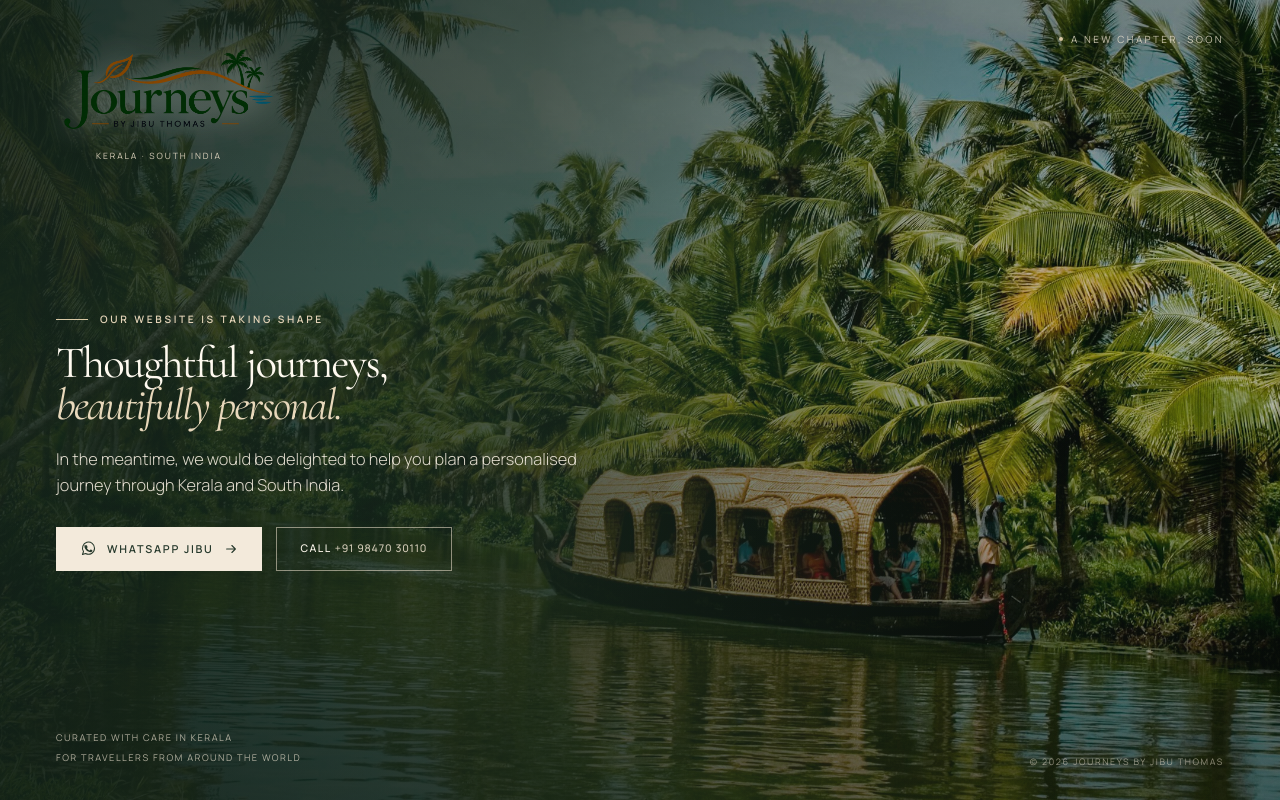
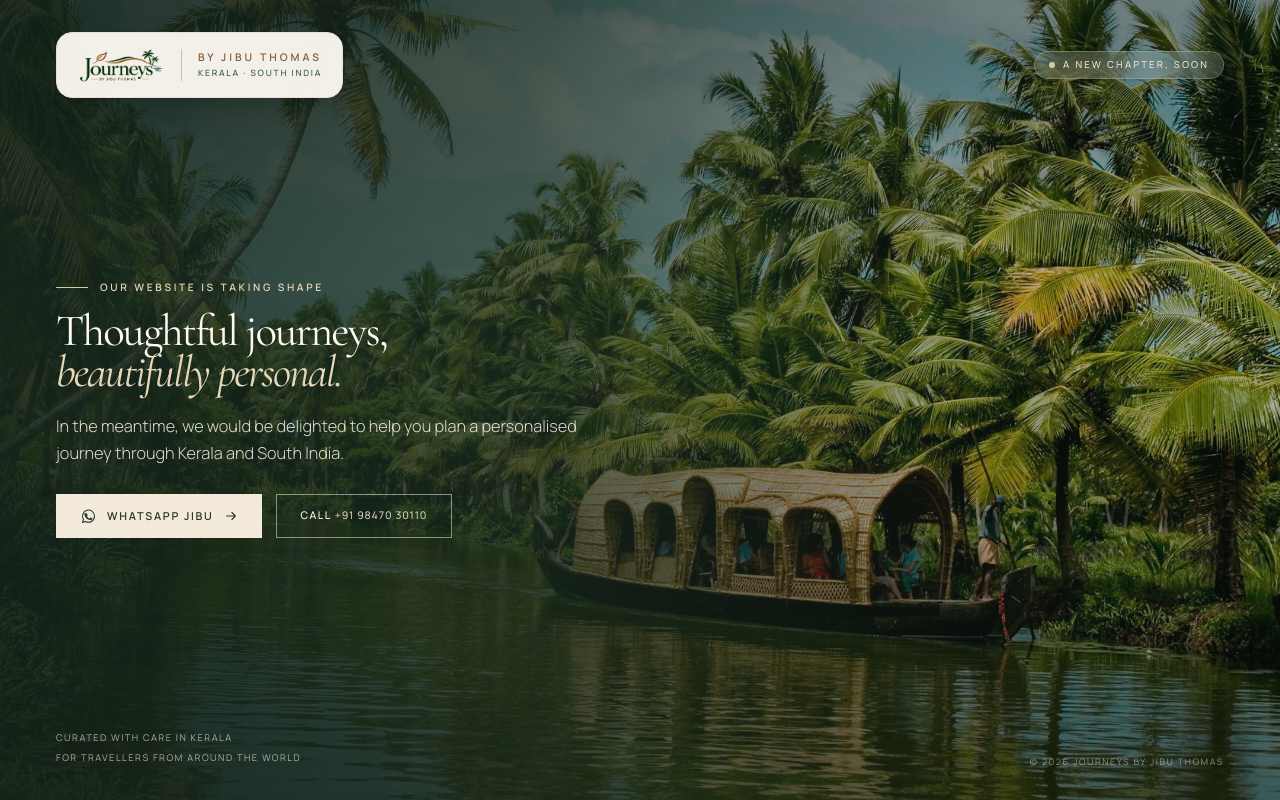
Before and after one commit to NYLEXWEB/journeys-landing-page, a React (Vite) app: page / in a window 1280 px wide. Built offline with nearby package versions, Linux system fonts and the light colour scheme.

Commit message:
feat: add landing page App component with responsive layout and contact links

```diff
--- a/src/App.jsx
+++ b/src/App.jsx
@@ -49,28 +49,35 @@ export default function App() {
 
       {/* Single Viewport Container - Zero Scroll Across All Screens */}
       <div className="relative z-10 mx-auto flex h-full max-h-[100dvh] w-full max-w-[1440px] flex-col justify-between px-5 py-4 sm:px-8 sm:py-6 lg:px-14 lg:py-8">
-        {/* Header */}
-        <header className="flex-shrink-0 flex items-start justify-between">
+        {/* Header - Luxury Frosted Atelier Capsule for 100% Logo Contrast */}
+        <header className="flex-shrink-0 flex items-center justify-between gap-4">
           <a
             aria-label="Journeys by Jibu Thomas, home"
-            className="inline-flex flex-col text-[#fffaf0]"
+            className="group relative inline-flex items-center gap-3 sm:gap-4 rounded-xl sm:rounded-2xl bg-[#fffcf5]/94 px-3.5 py-2 sm:px-5 sm:py-2.5 shadow-[0_12px_36px_rgba(10,24,16,0.35),0_2px_8px_rgba(0,0,0,0.08)] backdrop-blur-xl border border-[#e9e0d2] transition-all duration-300 hover:bg-[#fffcf5] hover:shadow-[0_16px_44px_rgba(10,24,16,0.45)] hover:-translate-y-0.5"
             href="/"
           >
             <img
               alt="Journeys"
-              className="h-22 sm:h-18 lg:h-28 w-auto object-contain filter drop-shadow-[0_0_15px_rgba(255,252,245,0.6)]"
+              className="h-8 sm:h-10 lg:h-11 w-auto object-contain transition-transform duration-300 group-hover:scale-[1.02]"
               src="/logo.png"
             />
-
-            <span className="mt-1 sm:mt-1.5 pl-7 sm:pl-10 text-[0.5rem] sm:text-[0.54rem] uppercase tracking-[0.22em] text-[#d9cfba]">
-              Kerala · South India
-            </span>
+            <div className="h-7 sm:h-8 w-px bg-[#8b5e35]/35" />
+            <div className="flex flex-col justify-center text-left">
+              <span className="text-[0.58rem] sm:text-[0.66rem] font-semibold uppercase tracking-[0.28em] text-[#8b5e35]">
+                By Jibu Thomas
+              </span>
+              <span className="mt-0.5 text-[0.48rem] sm:text-[0.54rem] font-medium uppercase tracking-[0.2em] text-[#183d2b]/85">
+                Kerala · South India
+              </span>
+            </div>
           </a>
 
-          <p className="hidden items-center gap-2 text-[0.62rem] uppercase tracking-[0.24em] text-[#ece2cf]/80 sm:flex">
-            <span className="h-1 w-1 rounded-full bg-[#d8c7a4]" />
-            A new chapter, soon
-          </p>
+          <div className="hidden sm:inline-flex items-center gap-2 rounded-full bg-[#fffcf5]/15 px-3.5 py-1.5 backdrop-blur-md border border-[#f0e4d0]/25 shadow-sm">
+            <span className="h-1.5 w-1.5 rounded-full bg-[#d8c7a4] animate-pulse" />
+            <span className="text-[0.6rem] font-medium uppercase tracking-[0.22em] text-[#eee2cd]">
+              A new chapter, soon
+            </span>
+          </div>
         </header>
 
         {/* Central Content Area - Dynamically Balanced */}
```
